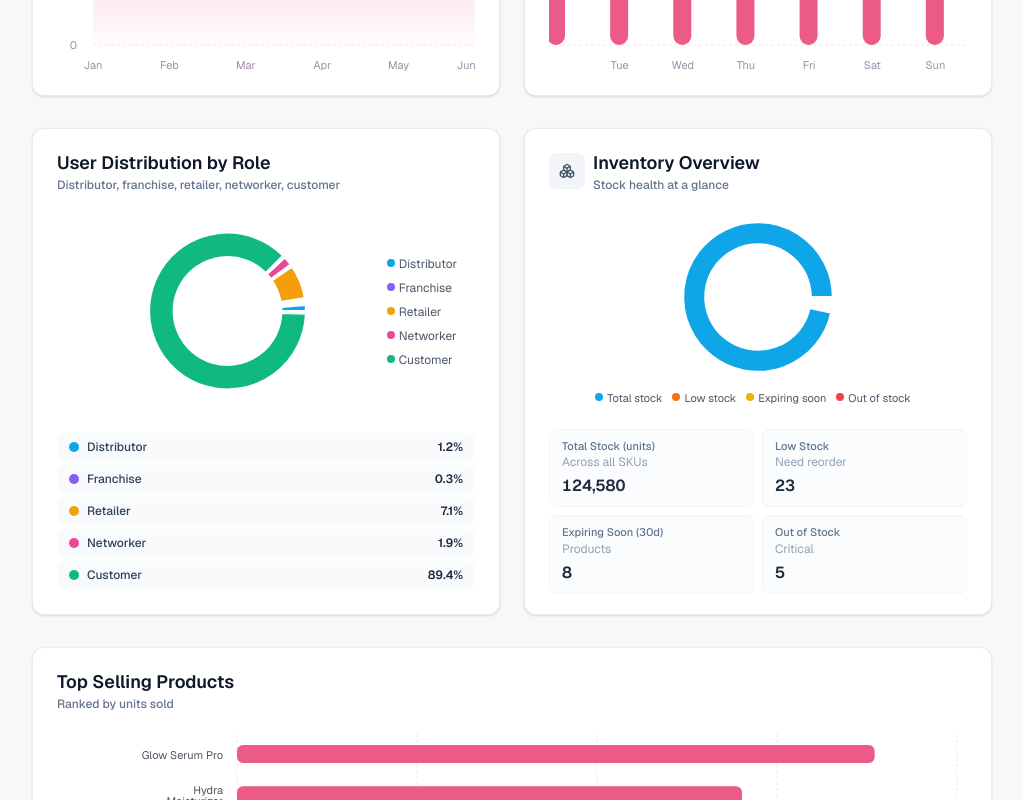
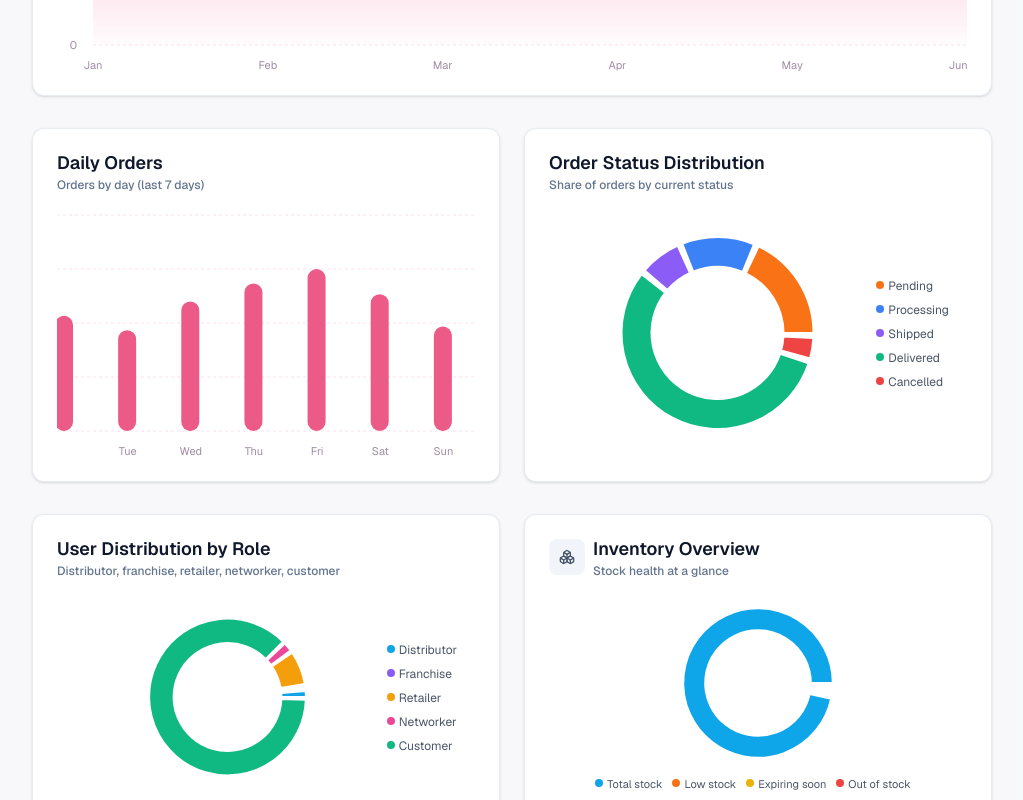
Before and after one commit to ZoyaAnsari19/secure-pharma-master-admin, a Next.js app: page /dashboard in a window 1280 px wide. Shown: the part 940-1740 px from the top of the page, without its empty margins (256-1279 px from the left). Built offline with nearby package versions, Linux system fonts and the light colour scheme.

Commit message:
Enhance dashboard with new order status distribution chart: Integrate OrdersStatusPieChart for visual representation of order statuses. Update existing charts and layout for improved clarity and organization, including renaming and restructuring of card titles and descriptions.

```diff
--- a/src/app/dashboard/page.tsx
+++ b/src/app/dashboard/page.tsx
@@ -13,6 +13,7 @@ import { OrdersOverviewChart } from "@/components/charts/OrdersOverviewChart";
 import { UserDistributionChart } from "@/components/charts/UserDistributionChart";
 import { InventoryStatusChart } from "@/components/charts/InventoryStatusChart";
 import { TopSellingBarChart } from "@/components/charts/TopSellingBarChart";
+import { OrdersStatusPieChart } from "@/components/charts/OrdersStatusPieChart";
 import { DataTable, Column } from "@/components/ui/table";
 import { KpiCard, CARD_VARIANTS } from "@/components/ui/kpiCards";
 import { Sidebar } from "@/components/layout/Sidebar";
@@ -199,8 +200,7 @@ export default function DashboardPage() {
                 })}
               </div>
 
-              {/* Charts row: Monthly revenue + Daily orders */}
-              <div className="grid grid-cols-1 gap-6 lg:grid-cols-2">
+              {/* Charts row: Monthly revenue */}
               <Card className="rounded-xl border border-slate-200/80 bg-white shadow-sm">
                 <CardHeader>
                   <div>
@@ -216,7 +216,10 @@ export default function DashboardPage() {
                   <RevenueOverviewChart />
                 </CardContent>
               </Card>
-                <Card className="rounded-xl border border-slate-200/80 bg-white shadow-sm">
+
+              {/* Charts row: Daily orders + Order status distribution */}
+              <div className="grid grid-cols-1 gap-6 lg:grid-cols-2 items-stretch">
+                <Card className="h-full rounded-xl border border-slate-200/80 bg-white shadow-sm">
                   <CardHeader>
                     <div>
                       <CardTitle className="text-lg font-semibold text-slate-800">
@@ -229,6 +232,29 @@ export default function DashboardPage() {
                   </CardHeader>
                   <CardContent>
                     <OrdersOverviewChart />
+                  </CardContent>
+                </Card>
+                <Card className="h-full rounded-xl border border-slate-200/80 bg-white shadow-sm">
+                  <CardHeader>
+                    <div>
+                      <CardTitle className="text-lg font-semibold text-slate-800">
+                        Order Status Distribution
+                      </CardTitle>
+                      <CardDescription className="text-sm text-slate-500">
+                        Share of orders by current status
+                      </CardDescription>
+                    </div>
+                  </CardHeader>
+                  <CardContent>
+                    <OrdersStatusPieChart
+                      data={[
+                        { status: "Pending", value: 47 },
+                        { status: "Processing", value: 32 },
+                        { status: "Shipped", value: 18 },
+                        { status: "Delivered", value: 145 },
+                        { status: "Cancelled", value: 9 },
+                      ]}
+                    />
                   </CardContent>
                 </Card>
               </div>
--- /dev/null
+++ b/src/components/charts/OrdersStatusPieChart.tsx
@@ -0,0 +1,83 @@
+ "use client";
+
+import {
+  Cell,
+  Legend,
+  Pie,
+  PieChart as RechartsPieChart,
+  ResponsiveContainer,
+  Tooltip,
+} from "recharts";
+
+export type OrderStatusDatum = {
+  status: string;
+  value: number;
+  fill?: string;
+};
+
+type OrdersStatusPieChartProps = {
+  data: OrderStatusDatum[];
+};
+
+const STATUS_COLORS: Record<string, string> = {
+  Pending: "#f97316", // orange
+  Processing: "#3b82f6", // blue
+  Shipped: "#8b5cf6", // violet
+  Delivered: "#10b981", // emerald
+  Cancelled: "#ef4444", // red
+};
+
+export function OrdersStatusPieChart({ data }: OrdersStatusPieChartProps) {
+  const chartData = data.map((d) => ({
+    name: d.status,
+    value: d.value,
+    fill: d.fill ?? STATUS_COLORS[d.status] ?? "#9ca3af",
+  }));
+
+  const total = chartData.reduce((sum, d) => sum + d.value, 0) || 1;
+
+  return (
+    <div className="h-64 w-full">
+      <ResponsiveContainer width="100%" height="100%">
+        <RechartsPieChart margin={{ top: 8, right: 8, left: 8, bottom: 8 }}>
+          <Pie
+            data={chartData}
+            cx="50%"
+            cy="50%"
+            innerRadius="55%"
+            outerRadius="80%"
+            paddingAngle={3}
+            dataKey="value"
+            nameKey="name"
+            stroke="white"
+            strokeWidth={2}
+          >
+            {chartData.map((entry, index) => (
+              <Cell key={`order-status-${index}`} fill={entry.fill} />
+            ))}
+          </Pie>
+          <Tooltip
+            formatter={(value: number, _name: string, item: any) => {
+              const percent = ((value / total) * 100).toFixed(1);
+              return [`${value} (${percent}%)`, item?.name ?? "Status"];
+            }}
+            contentStyle={{
+              borderRadius: 12,
+              border: "1px solid #e5e7eb",
+              boxShadow: "0 4px 12px rgba(0,0,0,0.08)",
+              fontSize: 12,
+            }}
+          />
+          <Legend
+            layout="vertical"
+            align="right"
+            verticalAlign="middle"
+            iconType="circle"
+            iconSize={8}
+            formatter={(value) => <span className="text-xs text-gray-600">{value}</span>}
+          />
+        </RechartsPieChart>
+      </ResponsiveContainer>
+    </div>
+  );
+}
```
Lines whose indentation alone changed are shown as unchanged.
